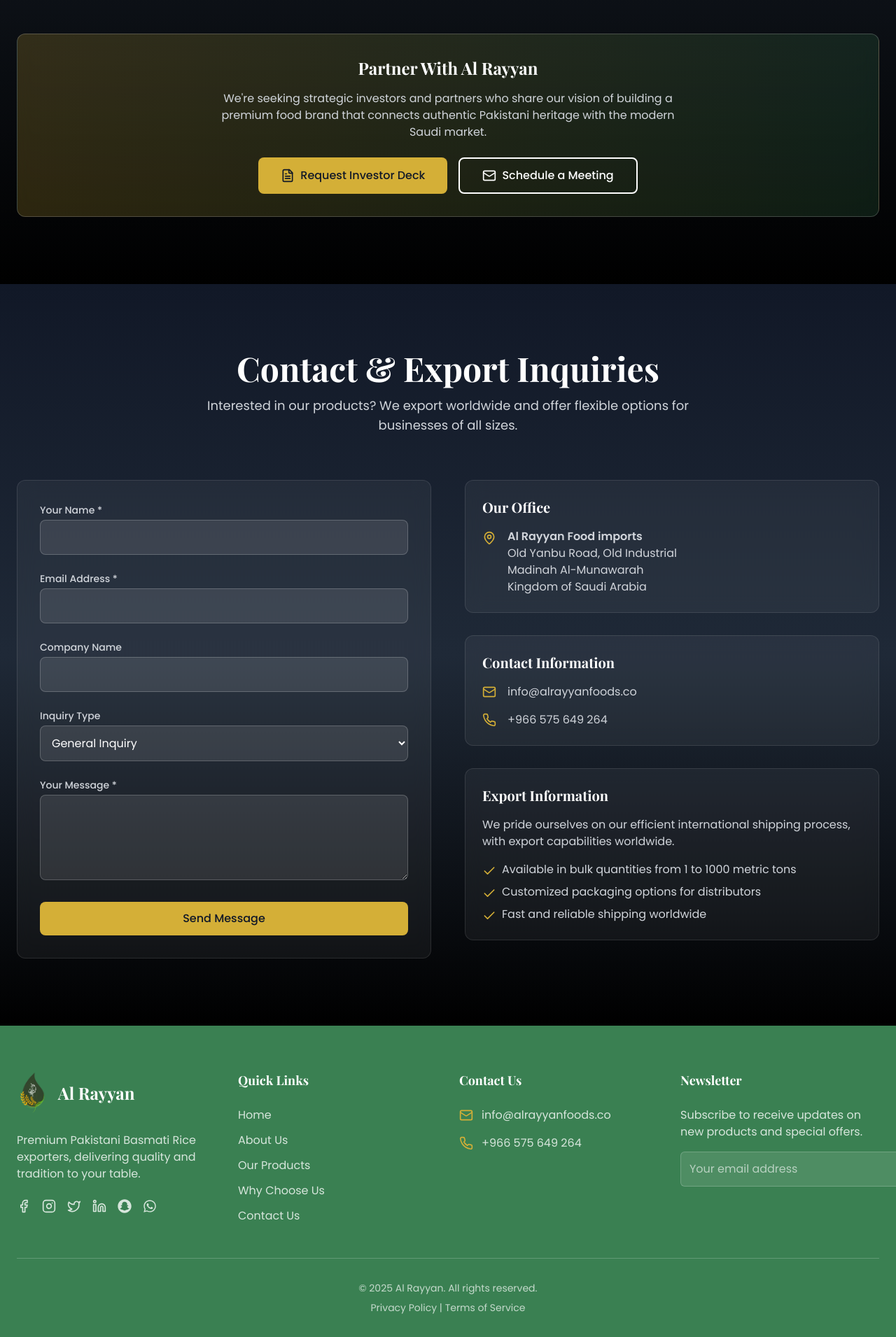
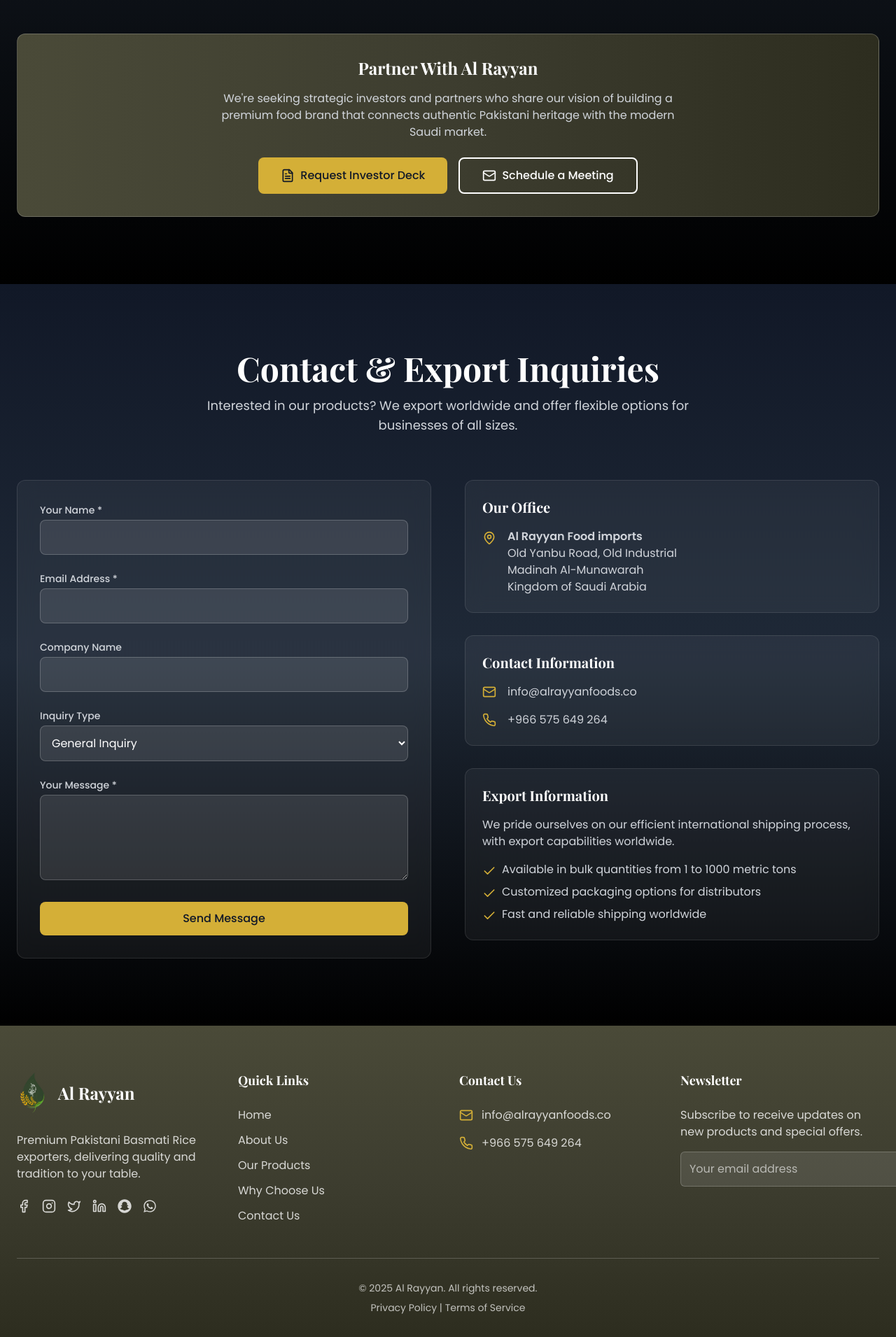
Before and after one commit to Gap-techie/alrayyanfoods-108e99f7, a React (Vite) app: page / in a window 1280 px wide. Shown: the part 7722-9633 px from the top of the page at 70% size. Built offline with nearby package versions, Linux system fonts and the light colour scheme.

Commit message:
Update Investor Relations and Footer backgrounds
Update the background of the "Partner With Al Rayyan" call to action card and the footer to use a dark olive/earthy gradient, matching the provided screenshot. This change aims to create a more cohesive and professional look across the website.

```diff
--- a/src/components/Footer.tsx
+++ b/src/components/Footer.tsx
@@ -8,7 +8,7 @@ const Footer = () => {
   const currentYear = new Date().getFullYear();
 
   return (
-    <footer className="bg-al-green text-white pt-16 pb-8">
+    <footer className="bg-gradient-to-b from-[#4a4a38] via-[#3d3d2f] to-[#2d2d1f] text-white pt-16 pb-8">
       <div className="container-custom">
         <div className="grid grid-cols-1 md:grid-cols-2 lg:grid-cols-4 gap-8 mb-12">
           {/* Company Info */}
--- a/src/components/InvestorRelations.tsx
+++ b/src/components/InvestorRelations.tsx
@@ -145,7 +145,7 @@ const InvestorRelations = () => {
         </div>
 
         {/* Call to Action */}
-        <div className="bg-gradient-to-r from-al-gold/20 to-al-green/20 backdrop-blur-md border border-white/20 p-8 text-center rounded-xl">
+        <div className="bg-gradient-to-r from-[#4a4a38] via-[#3d3d2f] to-[#2d2d1f] backdrop-blur-md border border-white/20 p-8 text-center rounded-xl">
           <h3 className="text-2xl font-playfair font-bold text-white mb-4">Partner With Al Rayyan</h3>
           <p className="text-gray-300 mb-6 max-w-2xl mx-auto">
             We're seeking strategic investors and partners who share our vision of building a premium food brand that connects authentic Pakistani heritage with the modern Saudi market.
```
